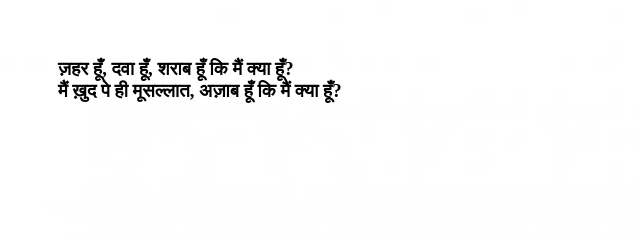
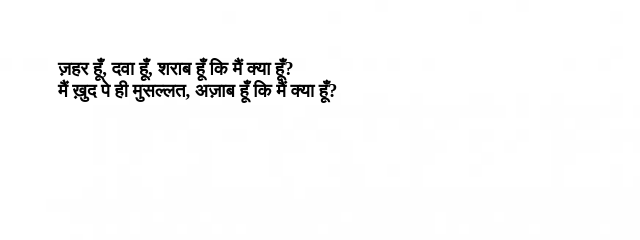
Before and after one commit to adityadipankar/mujeeb, a plain HTML site: page index.html in a window 1280 px wide. Shown: the top 240 px of the page, 0-640 px from the left. Drawn offline with Linux system fonts and the light colour scheme; a web font is replaced by a local one.

Commit message:
Update index.html

```diff
--- a/index.html
+++ b/index.html
@@ -72,7 +72,7 @@
 
 <body>
   <div class='container'>
-    <h3>ज़हर हूँ, दवा हूँ, शराब हूँ कि मैं क्या हूँ? <br/> मैं ख़ुद पे ही मूसल्लात, अज़ाब हूँ कि मैं क्या हूँ?</h3>
+    <h3>ज़हर हूँ, दवा हूँ, शराब हूँ कि मैं क्या हूँ? <br/> मैं ख़ुद पे ही मुसल्लत, अज़ाब हूँ कि मैं क्या हूँ?</h3>
     <!-- <h2 class='heading'>Counting</h2> -->
     <!-- <h1 id="time"></h1> -->
 <!--     <img src='ad-logo.svg' style='height: 70px;margin-bottom:30px;'/> -->
```
